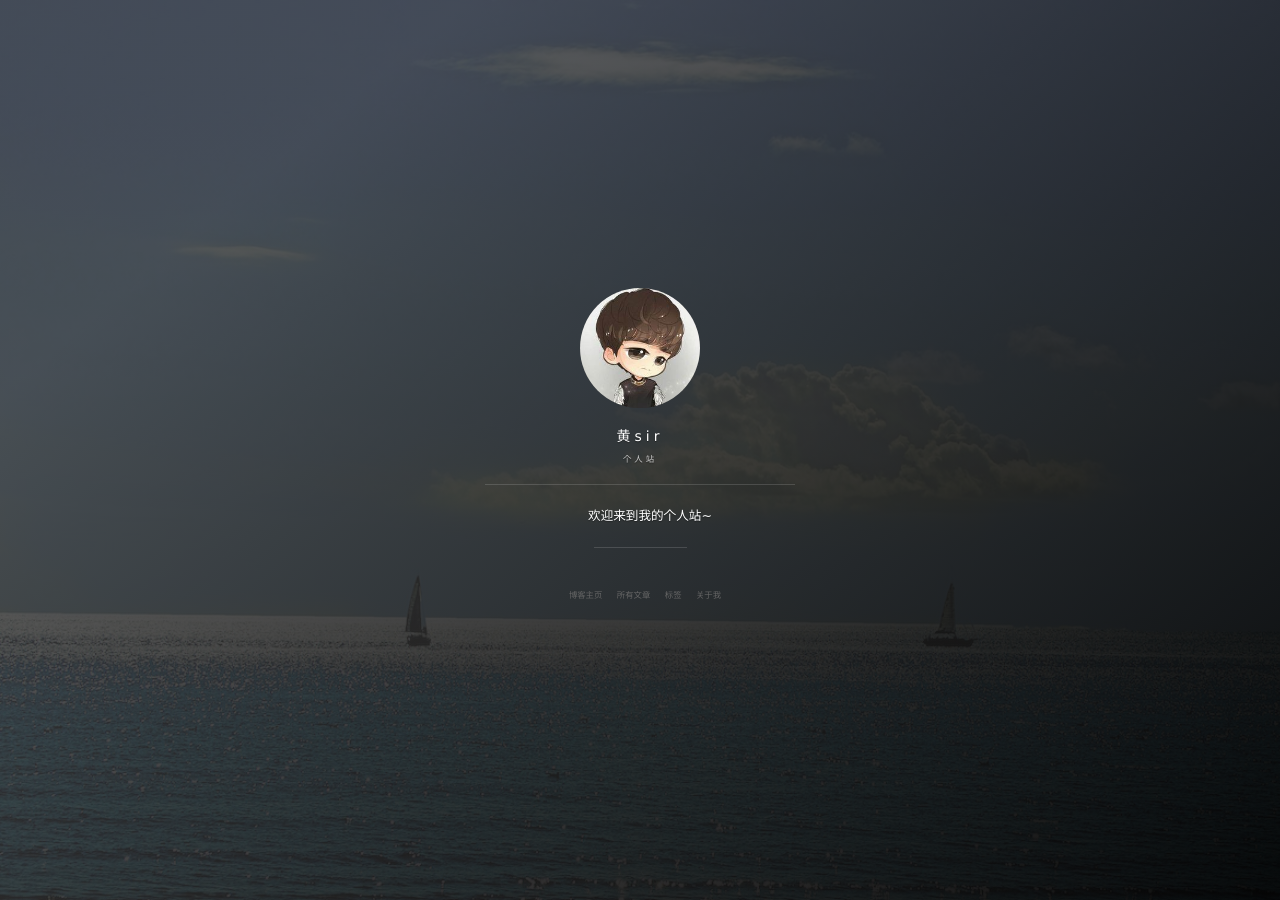
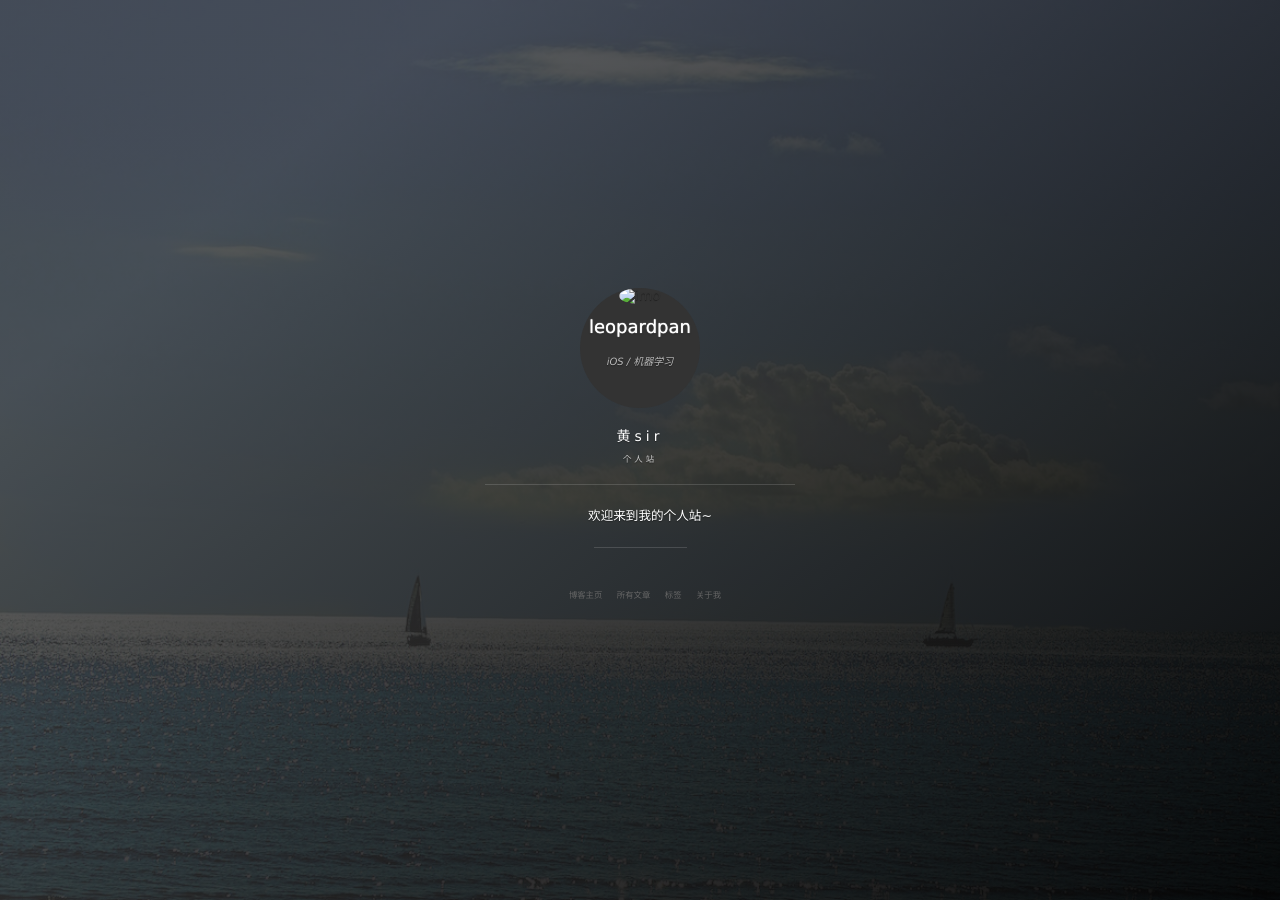
Before and after one commit to hzx0406/hzx0406.github.io, a Jekyll site: the page built from index.html, in a window 1280 px wide. Built offline with Jekyll 4.4.1, drawn with Linux system fonts in a browser that asks for light colours; nearby versions of some CDN libraries; the list of posts is cut into pages by our own code; comment, search, counter and statistics services are not loaded; grey boxes are pictures that could not be loaded.

Commit message:
Update side-panel.html

```diff
--- a/_includes/side-panel.html
+++ b/_includes/side-panel.html
@@ -6,7 +6,7 @@
         <!-- 头像效果-start -->
         <div class="ih-item circle effect right_to_left">
             <a href="/#blog" title="前往 {{ site.title }} 的主页" class="blog-button">
-                <div class="img"><img src="/images/avatar.jpg" alt="img"></div>
+                <div class="img"><img src="_includes/side-panel.html" alt="img"></div>
                 <div class="info">
                     <div class="info-back">
                         <h2>
```
